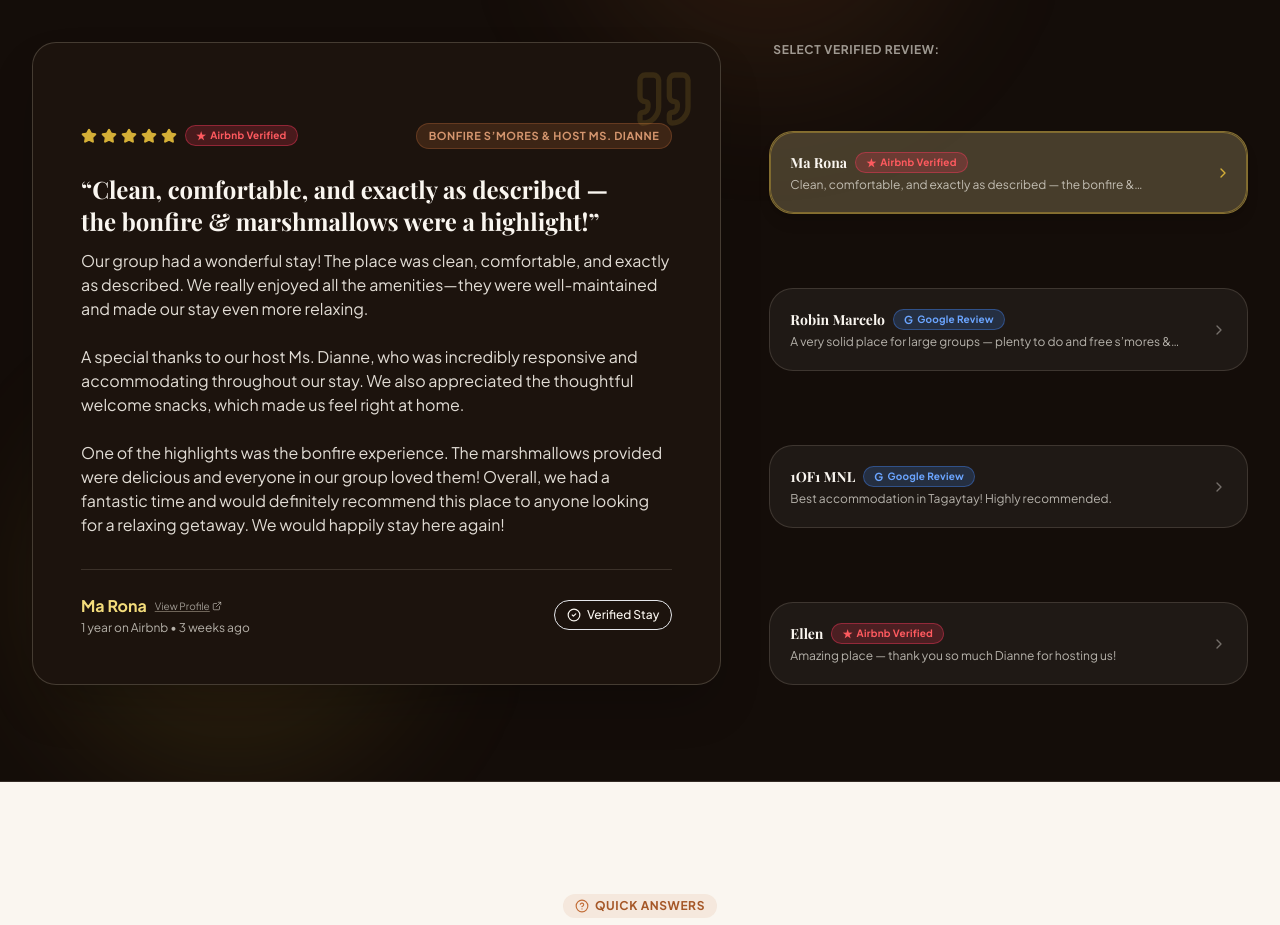
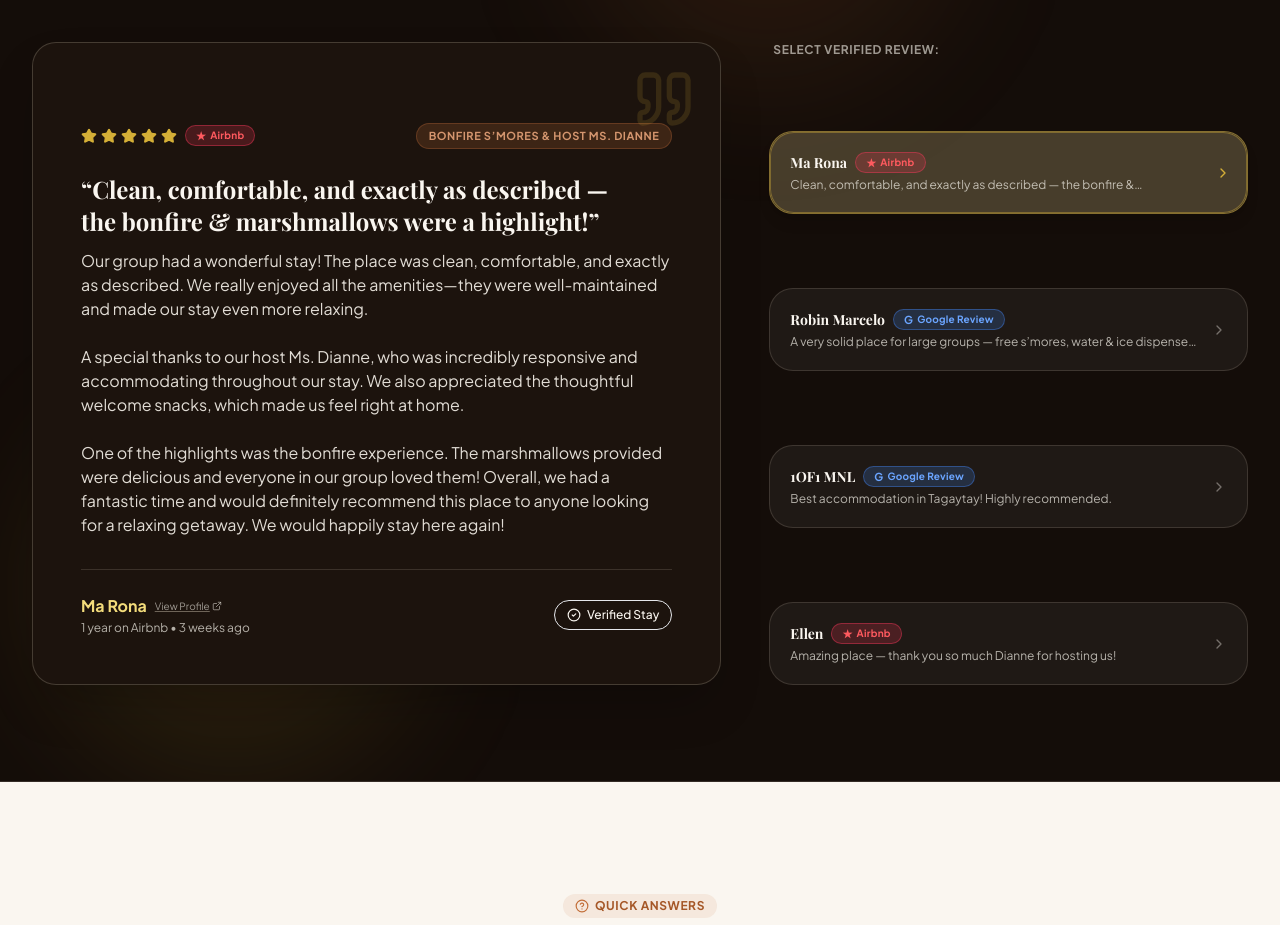
Before and after one commit to afkDen/santiagos-airbnb, a Next.js app: page / in a window 1280 px wide. Shown: the part 8000-8925 px from the top of the page. Built offline with nearby package versions, Linux system fonts and the light colour scheme; a web font is replaced by a local one.

Commit message:
feat(reviews): expand Robin Marcelo review to full quote and format platform badges as Airbnb and Google Review

```diff
--- a/src/components/editorial-testimonials.tsx
+++ b/src/components/editorial-testimonials.tsx
@@ -13,7 +13,7 @@ function PlatformBadge({ platform, className = '' }: { platform: 'Airbnb' | 'Goo
         className={`inline-flex items-center gap-1 px-2.5 py-0.5 rounded-full bg-[#FF385C]/20 border border-[#FF385C]/40 text-[#FF5A5F] text-[10px] font-bold tracking-wide ${className}`}
       >
         <span className="text-[11px] leading-none">★</span>
-        <span>Airbnb Verified</span>
+        <span>Airbnb</span>
       </span>
     )
   }
--- a/src/content/reviews.ts
+++ b/src/content/reviews.ts
@@ -35,9 +35,9 @@ export const TESTIMONIALS: Testimonial[] = [
     rating: 5,
     date: '2 months ago',
     tenure: 'Google Local Guide',
-    headline: 'A very solid place for large groups — plenty to do and free s’mores & chips!',
+    headline: 'A very solid place for large groups — free s’mores, water & ice dispenser, really worth the drive!',
     quote:
-      'This is a very solid place for large groups! There’s plenty to do and the staff are very accommodating. They gave us free smores and chips!',
+      'This is a very solid place for large groups! There’s plenty to do and the staff are very accommodating. They gave us free smores and chips!\n\nThe place is also equipped with plates and cups. They have a water and ice dispenser.\n\nReally worth the drive.',
     highlight: 'Large Groups & Free S’mores',
     verifiedStay: true,
   },
```
